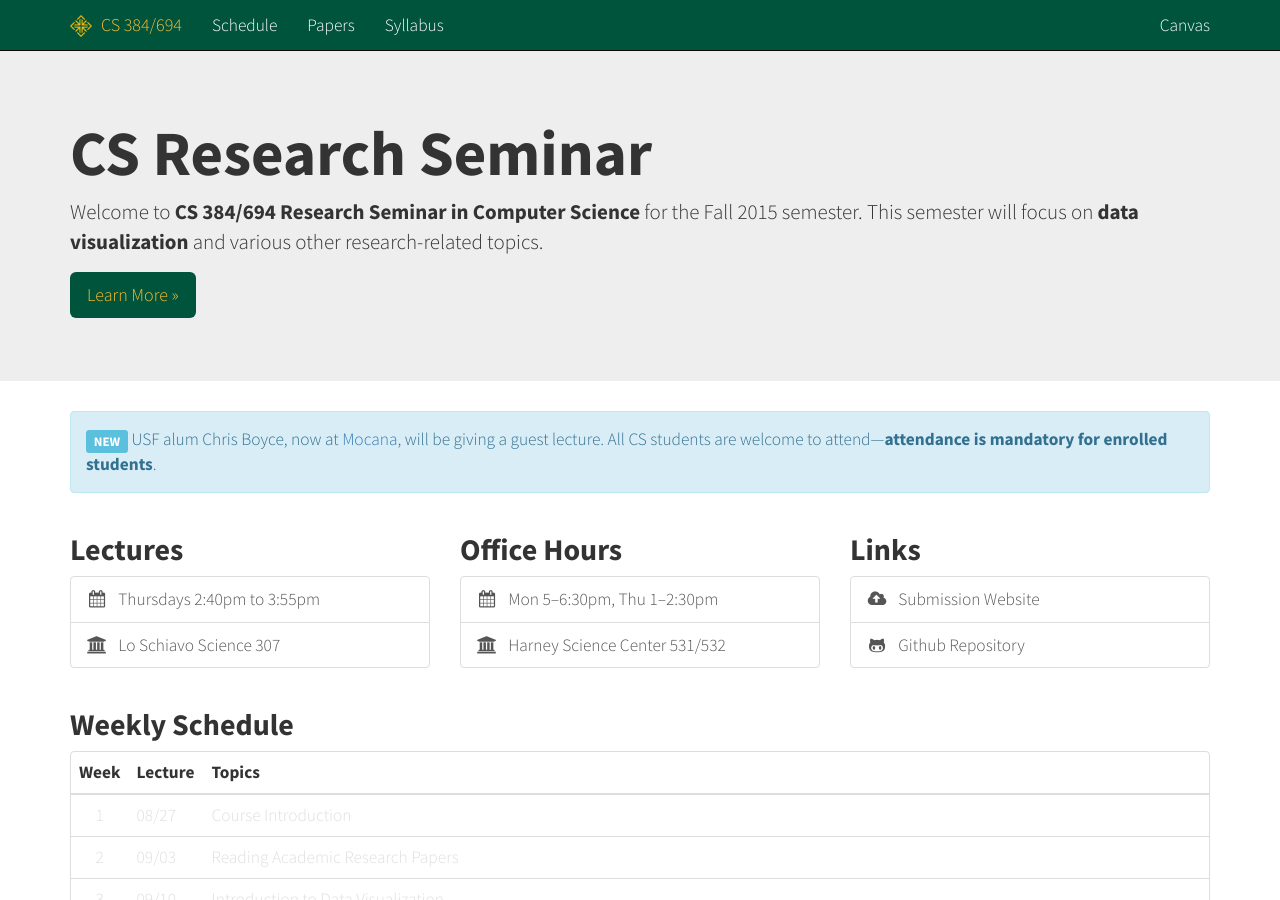
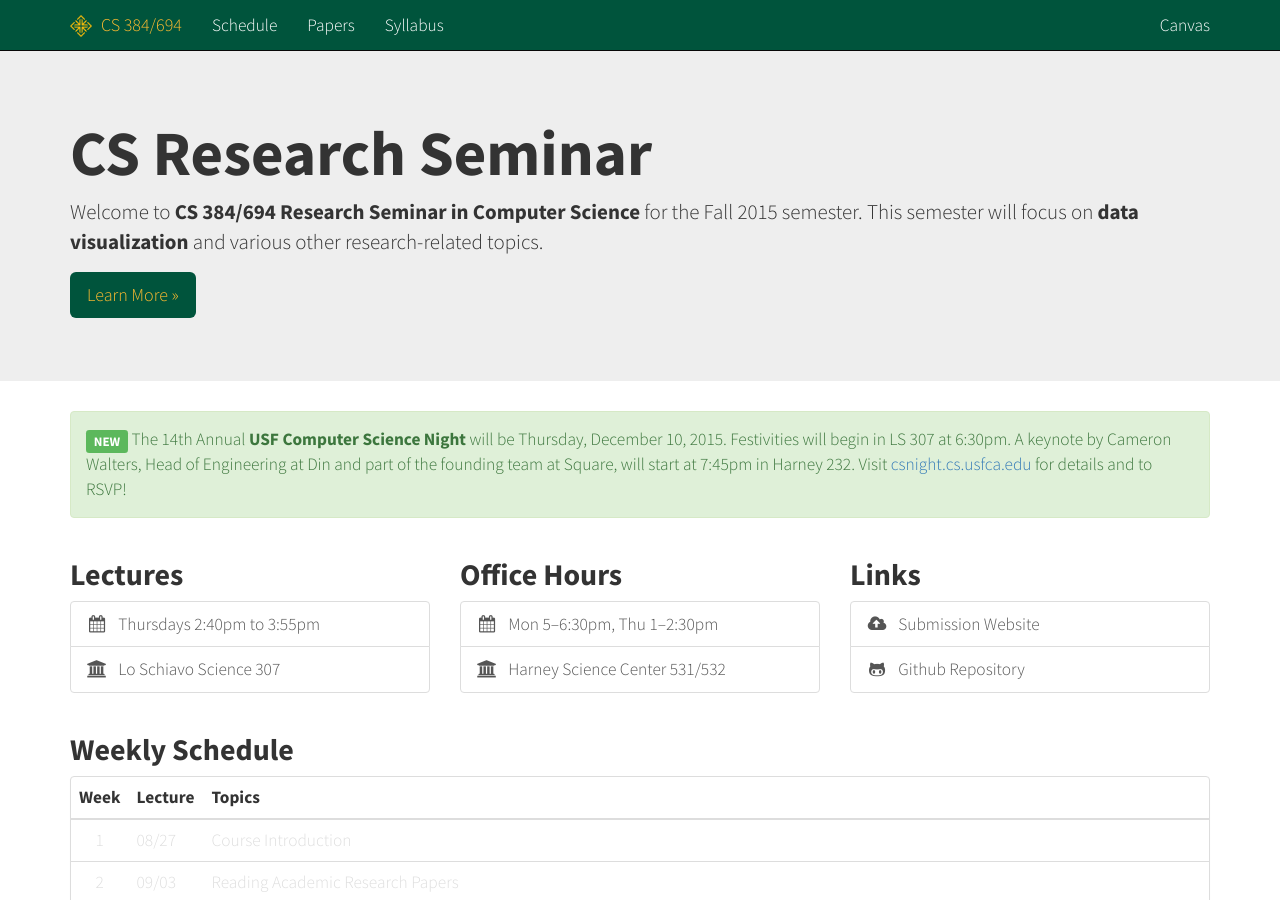
Before and after one commit to cs694/fall2015, a Jekyll site: the page built from index.html, in a window 1280 px wide and 900 px high. Built offline with Jekyll 4.4.1, drawn with Linux system fonts in a browser that asks for light colours; Markdown is read by kramdown in place of the engine named in the settings.

Commit message:
Adding CS Night blurb.

```diff
--- a/index.html
+++ b/index.html
@@ -3,9 +3,9 @@
 title: Home
 ---
 
-<p class="alert alert-info">
-<span class="label label-info">NEW</span>
-USF alum Chris Boyce, now at <a href="https://www.mocana.com/">Mocana</a>, will be giving a guest lecture. All CS students are welcome to attend&mdash;<strong>attendance is mandatory for enrolled students</strong>.
+<p class="alert alert-success">
+<span class="label label-success">NEW</span>
+The 14th Annual <strong>USF Computer Science Night</strong> will be Thursday, December 10, 2015. Festivities will begin in LS 307 at 6:30pm. A keynote by Cameron Walters, Head of Engineering at Din and part of the founding team at Square, will start at 7:45pm in Harney 232. Visit <a href="http://csnight.cs.usfca.edu/">csnight.cs.usfca.edu</a> for details and to RSVP!
 </p>
 
 {% include details.html %}
```
